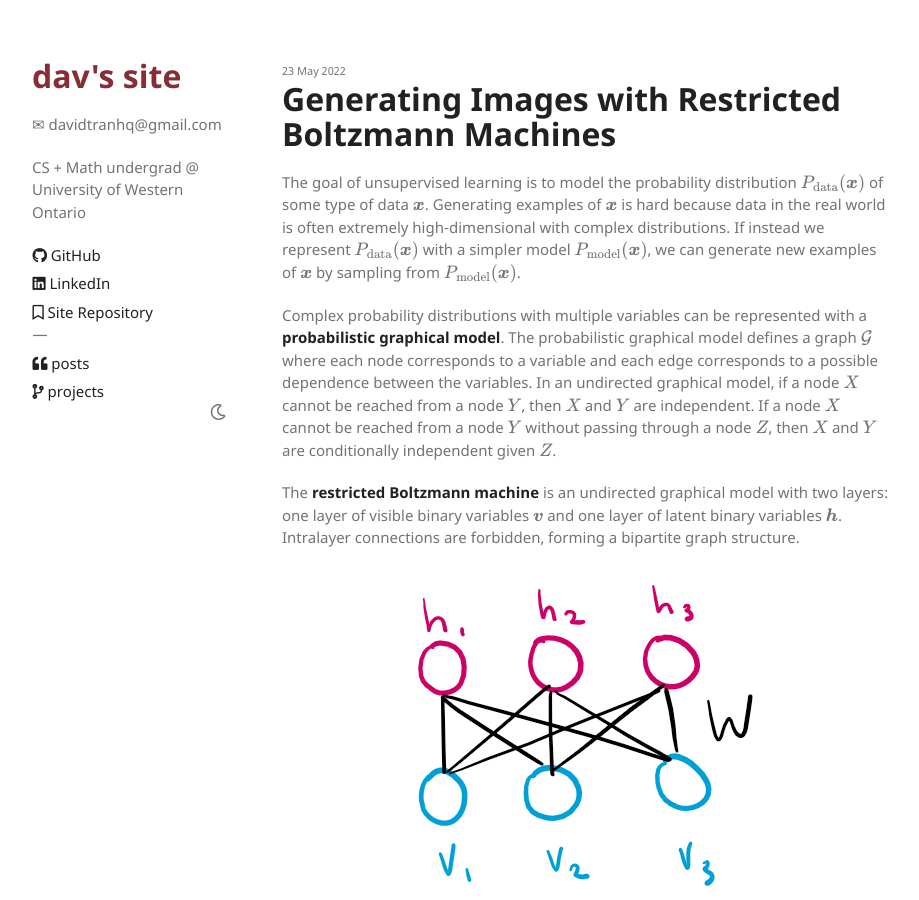
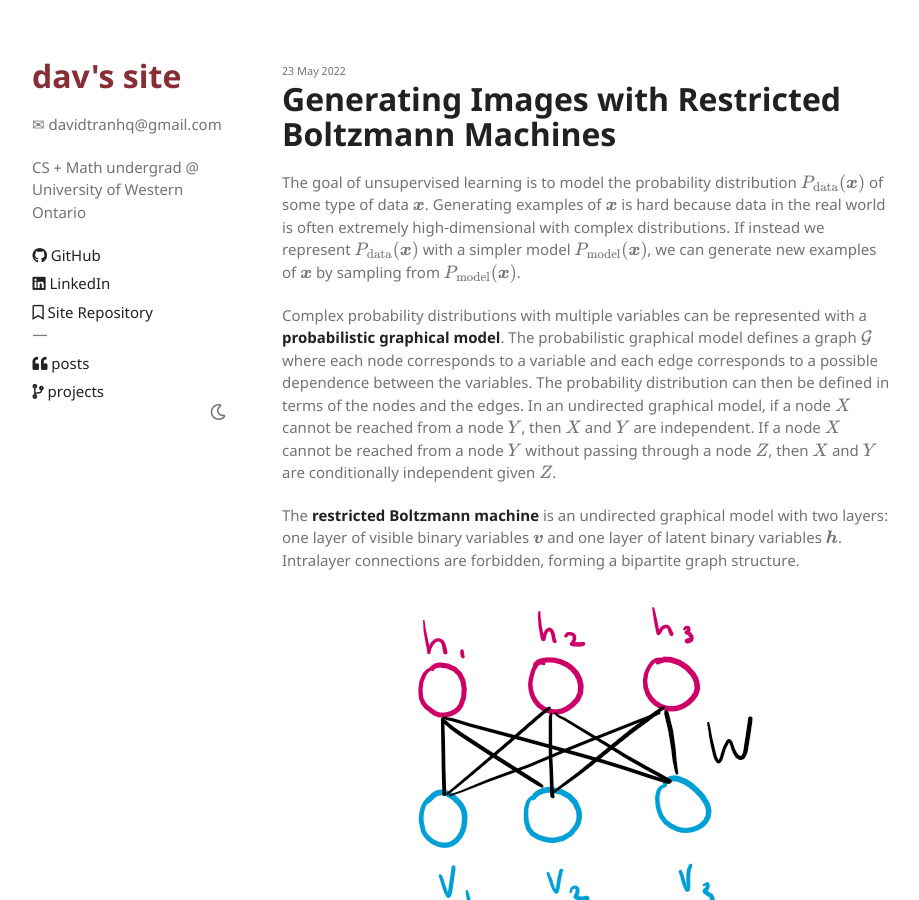
Before and after one commit to davidtranhq/davidtranhq.github.io, a Jekyll site: the page built from _posts/2022-05-23-generating-images-with-restricted-boltzmann-machines.md, in a window 1280 px wide and 900 px high. Shown: the whole window, without its empty margins (153-1072 px from the left). Built offline with Jekyll 4.4.1, drawn with Linux system fonts in a browser that asks for light colours; formulas are drawn with MathJax 3.

Commit message:
Update Restricted Boltzmann Machines

```diff
--- a/_posts/2022-05-23-generating-images-with-restricted-boltzmann-machines.md
+++ b/_posts/2022-05-23-generating-images-with-restricted-boltzmann-machines.md
@@ -6,7 +6,7 @@ katex: True
 
 The goal of unsupervised learning is to model the probability distribution $P_\text{data}(\bm x)$ of some type of data $\bm x$. Generating examples of $\bm x$ is hard because data in the real world is often extremely high-dimensional with complex distributions. If instead we represent $P_\text{data}(\bm x)$ with a simpler model $P_\text{model}(\bm x)$, we can generate new examples of $\bm x$ by sampling from $P_\text{model}(\bm x)$.
 
-Complex probability distributions with multiple variables can be represented with a **probabilistic graphical model**. The probabilistic graphical model defines a graph $\mathcal{G}$ where each node corresponds to a variable and each edge corresponds to a possible dependence between the variables. In an undirected graphical model, if a node $X$ cannot be reached from a node $Y$, then $X$ and $Y$ are independent. If a node $X$ cannot be reached from a node $Y$ without passing through a node $Z$, then $X$ and $Y$ are conditionally independent given $Z$.
+Complex probability distributions with multiple variables can be represented with a **probabilistic graphical model**. The probabilistic graphical model defines a graph $\mathcal{G}$ where each node corresponds to a variable and each edge corresponds to a possible dependence between the variables. The probability distribution can then be defined in terms of the nodes and the edges. In an undirected graphical model, if a node $X$ cannot be reached from a node $Y$, then $X$ and $Y$ are independent. If a node $X$ cannot be reached from a node $Y$ without passing through a node $Z$, then $X$ and $Y$ are conditionally independent given $Z$.
 
 The **restricted Boltzmann machine** is an undirected graphical model with two layers: one layer of visible binary variables $\bm v$ and one layer of latent binary variables $\bm h$. Intralayer connections are forbidden, forming a bipartite graph structure.
 
```
